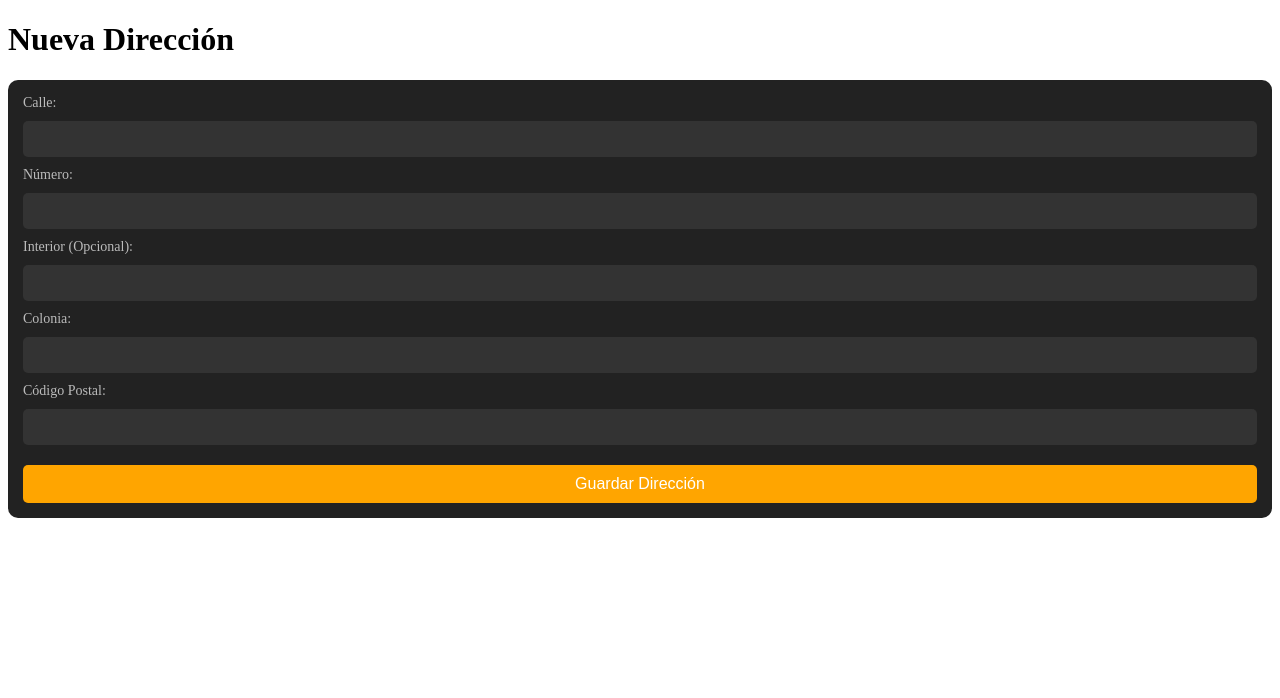
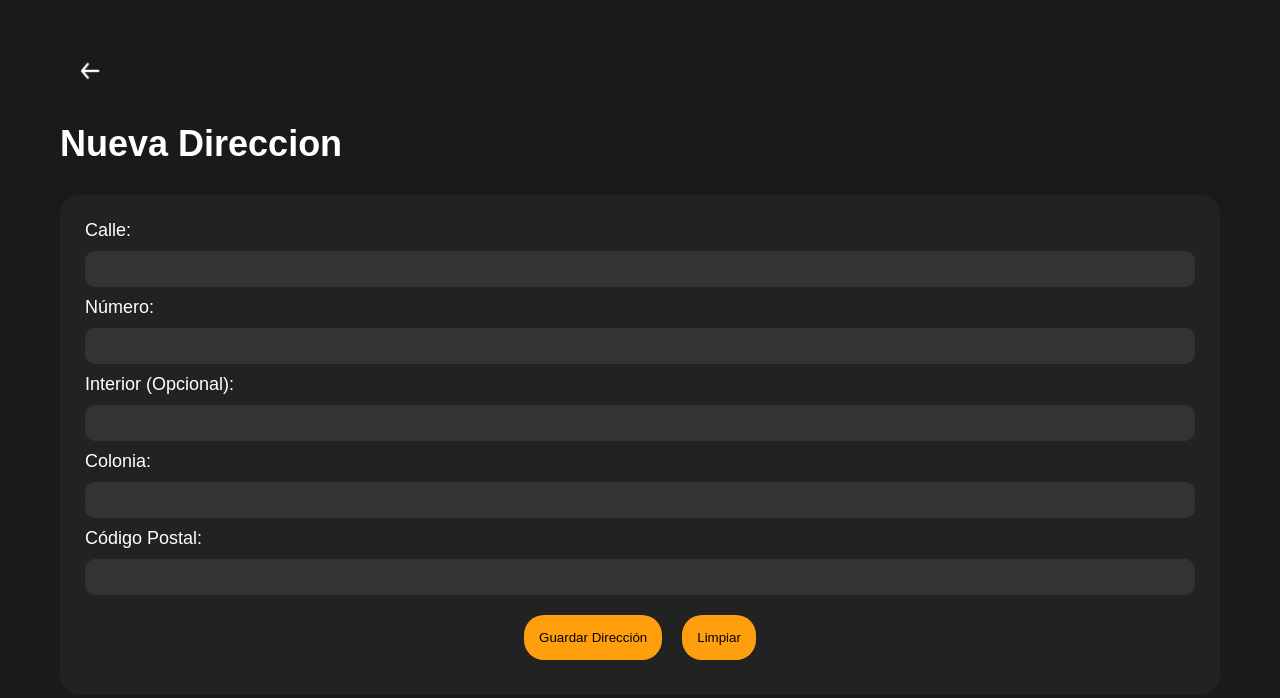
Before and after one commit to JuanAramburo/Mazap, a plain HTML site: page html/nuevaDireccion.html in a window 1280 px wide. Drawn offline with Linux system fonts and the light colour scheme.

Commit message:
Paginas de direcciones terminada e inicio de pagina de pagos

```diff
--- a/css/direccion.css
+++ b/css/direccion.css
@@ -1,63 +1,160 @@
-/* General */
-body {
-    background-color: #121212;
-    color: white;
+/* Global Styles */
+* {
+    margin: 0;
+    padding: 0;
+    box-sizing: border-box;
     font-family: Arial, sans-serif;
-    margin: 0;
-    padding: 20px;
 }
 
-/* Contenedor */
-.container {
-    max-width: 400px;
-    margin: auto;
+body {
+    background-color: #1A1A1A;
+    color: #FFFFFF;
 }
 
-/* Encabezado */
+/* Center Header */
 header {
     display: flex;
-    align-items: center;
-    gap: 10px;
-    font-size: 18px;
+    flex-direction: column;
+    flex-wrap: wrap;
+    padding: 10px;
+    margin: 10px;
+    font-size: 24px;
 }
 
-/* BOTÓN en lugar del input */
-.search-btn {
+
+.back-button{
+    border: none;
+    color: white;
+    cursor: pointer;
+    background: transparent;
+    width: 80px;
+    padding: 10px;
+    margin: 10px;
+}
+
+.flecha{
+    width: 60px;
+}
+
+.buttons{
     display: flex;
+    flex-direction: row;
     align-items: center;
-    background-color: #222;
+}
+
+.anadir{
+    display: flex;
+    flex-direction: column;
+    align-items: center;
+    justify-content: center;
+    margin: 10px;
+}
+
+.add-btn{
+    border-radius: 20px;
+    padding: 10px;
+    border: none;
+    background-color: #FF9F0D;
+    min-width: 250px;
+    min-height: 50px;
+    width: 100%;
+    max-width: 600px;
+}
+
+.select-btn{
+    border-radius: 20px;
+    padding: 10px;
+    border: none;
+    background-color: #FF9F0D;
+    margin: 10px;
+}
+
+.delete-btn{
+    border: none;
+    background: none;
+    margin: 10px;
+}
+
+.eliminar{
+    width: 20px;
+    margin: 10px;
+}
+
+button:hover{
+    transform: scale(1.10);
+    transition: 0.5s;
+}
+
+section{
+    display: flex;
+    flex-direction: column;
+    align-items: center;
+    justify-content: center;
     padding: 10px;
     border-radius: 20px;
-    margin: 15px 0;
-    border: none;
-    color: white;
-    width: 100%;
-    cursor: pointer;
-    font-size: 16px;
-    justify-content: center;
-    gap: 10px;
 }
 
-.search-btn i {
-    color: orange;
+.direccion-item{
+    display: flex;
+    flex-direction: row;
+    align-items: center;
+    justify-content: center;
+    background-color: #121212;
+    padding: 5px;
+    border-radius: 20px;
+    margin: 10px;
+    min-width: 250px;
+    min-height: 50px;
+    width: 100%;
+    max-width: 600px;
 }
 
-/* Ubicaciones */
-h2 {
-    font-size: 16px;
-    margin-bottom: 10px;
+.direccion-item p{
+    margin: 10px;
+    padding: 10px;
+    flex: 1;
+    text-align: center;
 }
 
-.location {
-    display: flex;
-    align-items: center;
-    justify-content: space-between;
-    background-color: #222;
-    padding: 10px;
-    border-radius: 15px;
-    margin-bottom: 10px;
+@media screen and (min-width: 768px) {
+    body {
+        max-width: 1200px;
+        margin: 0 auto;
+    }
 }
 
-.location i {
-    color: orange;
+
+/* Responsive Design */
+@media screen and (max-width: 1024px) {
+    .direccion-item {
+        max-width: 400px;
+    }
 }
+
+@media screen and (max-width: 768px) {
+    .direccion-item {
+        max-width: 600px;
+    }
+
+}
+
+@media screen and (max-width: 480px) {
+    .direccion-item {
+        max-width: 100%;
+        flex-direction: row;
+        flex-wrap: wrap;
+        text-align: left;
+    }
+    .direccion-item p {
+        text-align: left;
+        flex: none;
+        width: auto;
+    }
+}
+
+@media screen and (max-width: 500px) {
+    .back-button {
+        width: 60px;
+    }
+
+}
--- a/css/nuevaDireccion.css
+++ b/css/nuevaDireccion.css
@@ -1,34 +1,100 @@
-form {
+/* Global Styles */
+* {
+    margin: 0;
+    padding: 0;
+    box-sizing: border-box;
+    font-family: Arial, sans-serif;
+}
+
+body {
+    background-color: #1A1A1A;
+    color: #FFFFFF;
+}
+
+/* Center Header */
+header {
+    display: flex;
+    flex-direction: column;
+    flex-wrap: wrap;
+    padding: 10px;
+    margin: 10px;
+    font-size: 24px;
+}
+
+
+.back-button{
+    border: none;
+    color: white;
+    cursor: pointer;
+    background: transparent;
+    width: 80px;
+    padding: 10px;
+    margin: 10px;
+}
+
+.flecha{
+    width: 60px;
+}
+
+form{
     display: flex;
     flex-direction: column;
     gap: 10px;
     background: #222;
-    padding: 15px;
-    border-radius: 10px;
+    padding: 25px;
+    border-radius: 20px;
+    margin: 20px;
 }
 
-label {
-    font-size: 14px;
-    color: #bbb;
+label{
+    font-size: 18px;
 }
 
-input {
+input{
     padding: 10px;
     border: none;
-    border-radius: 5px;
+    border-radius: 10px;
     outline: none;
     font-size: 14px;
     background: #333;
     color: white;
 }
 
-.save-btn {
-    margin-top: 10px;
-    background-color: orange;
-    color: white;
+.buttons{
+    display: flex;
+    flex-direction: row;
+    align-items: center;
+    justify-content: center;
+}
+
+button{
+    background-color: #FF9F0D;
     border: none;
-    padding: 10px;
-    border-radius: 5px;
-    cursor: pointer;
-    font-size: 16px;
+    margin: 10px;
+    padding: 15px;
+    border-radius: 20px;
 }
+
+button:hover{
+    transform: scale(1.10);
+    transition: 0.5s;
+}
+
+@media screen and (min-width: 768px) {
+    body {
+        max-width: 1200px;
+        margin: 0 auto;
+    }
+}
+
+@media screen and (max-width: 768px) {
+    form {
+        max-width: 500px;
+    }
+}
+
+@media screen and (max-width: 480px) {
+    form {
+        max-width: 100%;
+    }
+}
--- a/html/nuevaDireccion.html
+++ b/html/nuevaDireccion.html
@@ -7,10 +7,9 @@
     <link rel="stylesheet" href="/css/nuevaDireccion.css">
 </head>
 <body>
-    <div class="container">
     <header>
-            <i class="fas fa-arrow-left" onclick="history.back()"></i>
-            <h1>Nueva Dirección</h1>
+        <button class="back-button" onclick="goBack()"><img src="/img/white-arrow-road-sign-colorful-transparent-png.png" alt="Volver" class="flecha"></button>
+        <h2>Nueva Direccion</h2>
     </header>
 
     <form id="direccionForm">
@@ -29,42 +28,12 @@
         <label for="codigo">Código Postal:</label>
         <input type="text" id="codigo" name="codigo" required>
 
+        <div class="buttons">
             <button type="submit" class="save-btn">Guardar Dirección</button>
+            <button type="reset" class="clear">Limpiar</button>
+        </div>
     </form>
-    </div>
 
-    <script>
-        document.getElementById("direccionForm").addEventListener("submit", function(event) {
-            event.preventDefault();
-
-            // Obtener datos del formulario
-            const calle = document.getElementById("calle").value;
-            const numero = document.getElementById("numero").value;
-            const interior = document.getElementById("interior").value || "";
-            const colonia = document.getElementById("colonia").value;
-            const codigo = document.getElementById("codigo").value;
-
-            // Crear objeto de dirección
-            const nuevaDireccion = {
-                calle,
-                numero,
-                interior,
-                colonia,
-                codigo
-            };
-
-            // Obtener direcciones existentes
-            let direcciones = JSON.parse(localStorage.getItem("direcciones")) || [];
-
-            // Agregar nueva dirección
-            direcciones.push(nuevaDireccion);
-
-            // Guardar en localStorage
-            localStorage.setItem("direcciones", JSON.stringify(direcciones));
-
-            // Redirigir a la página de direcciones
-            window.location.href = "direccion.html";
-        });
-    </script>
+<script src="/js/nuevaDireccion.js"></script>
 </body>
 </html>
--- /dev/null
+++ b/js/nuevaDireccion.js
@@ -0,0 +1,35 @@
+document.getElementById("direccionForm").addEventListener("submit", function(event) {
+    event.preventDefault();
+
+    // Obtener datos del formulario
+    const calle = document.getElementById("calle").value;
+    const numero = document.getElementById("numero").value;
+    const interior = document.getElementById("interior").value || "";
+    const colonia = document.getElementById("colonia").value;
+    const codigo = document.getElementById("codigo").value;
+
+    // Crear objeto de dirección
+    const nuevaDireccion = {
+        calle,
+        numero,
+        interior,
+        colonia,
+        codigo
+    };
+
+    // Obtener direcciones existentes
+    let direcciones = JSON.parse(localStorage.getItem("direcciones")) || [];
+
+    // Agregar nueva dirección
+    direcciones.push(nuevaDireccion);
+
+    // Guardar en localStorage
+    localStorage.setItem("direcciones", JSON.stringify(direcciones));
+
+    // Redirigir a la página de direcciones
+    window.location.href = "direccion.html";
+});
+
+function goBack() {
+    window.history.back(); // Regresa a la página anterior
+}
```
Also changed, not shown: html/direccion.html (+12 -12 lines), js/direccion.js (+6 -3 lines), js/pago.js (+9 -15 lines), img/eliminar.png (added). Lines whose indentation alone changed are shown as unchanged.
